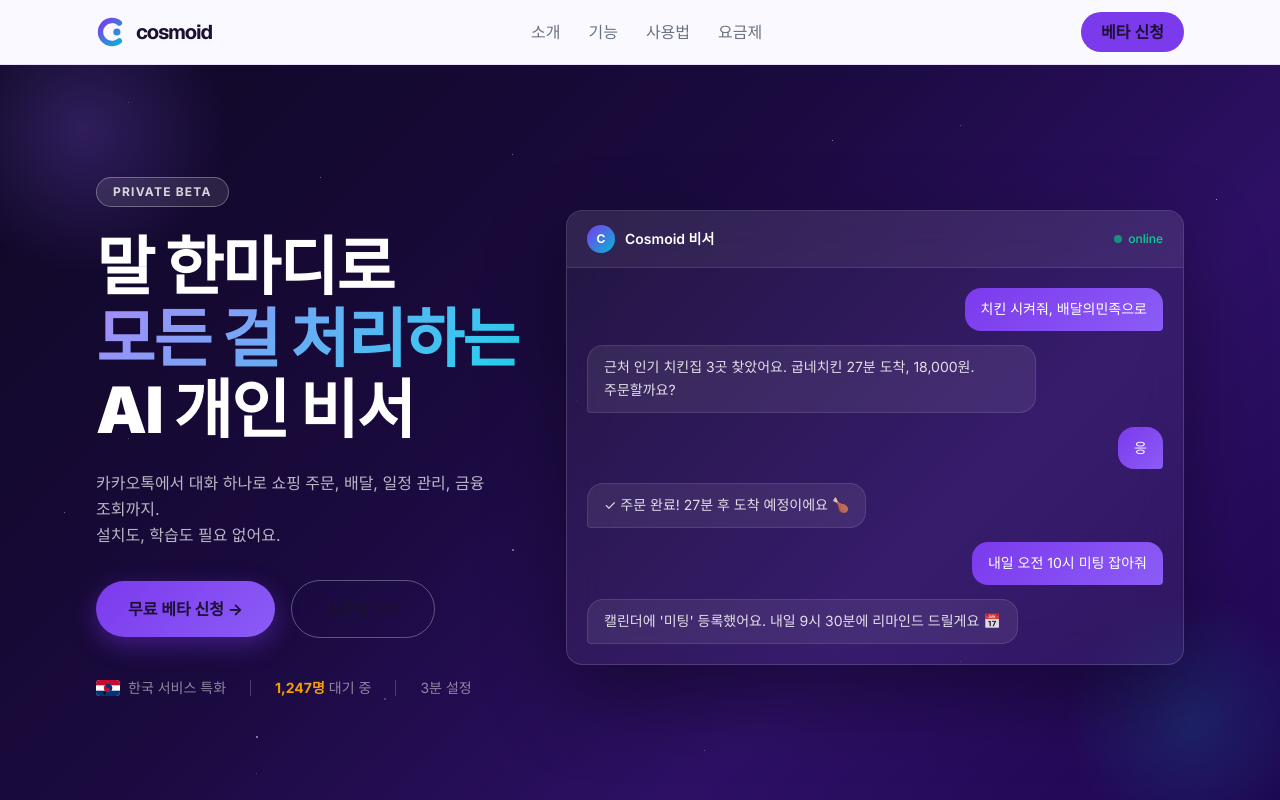
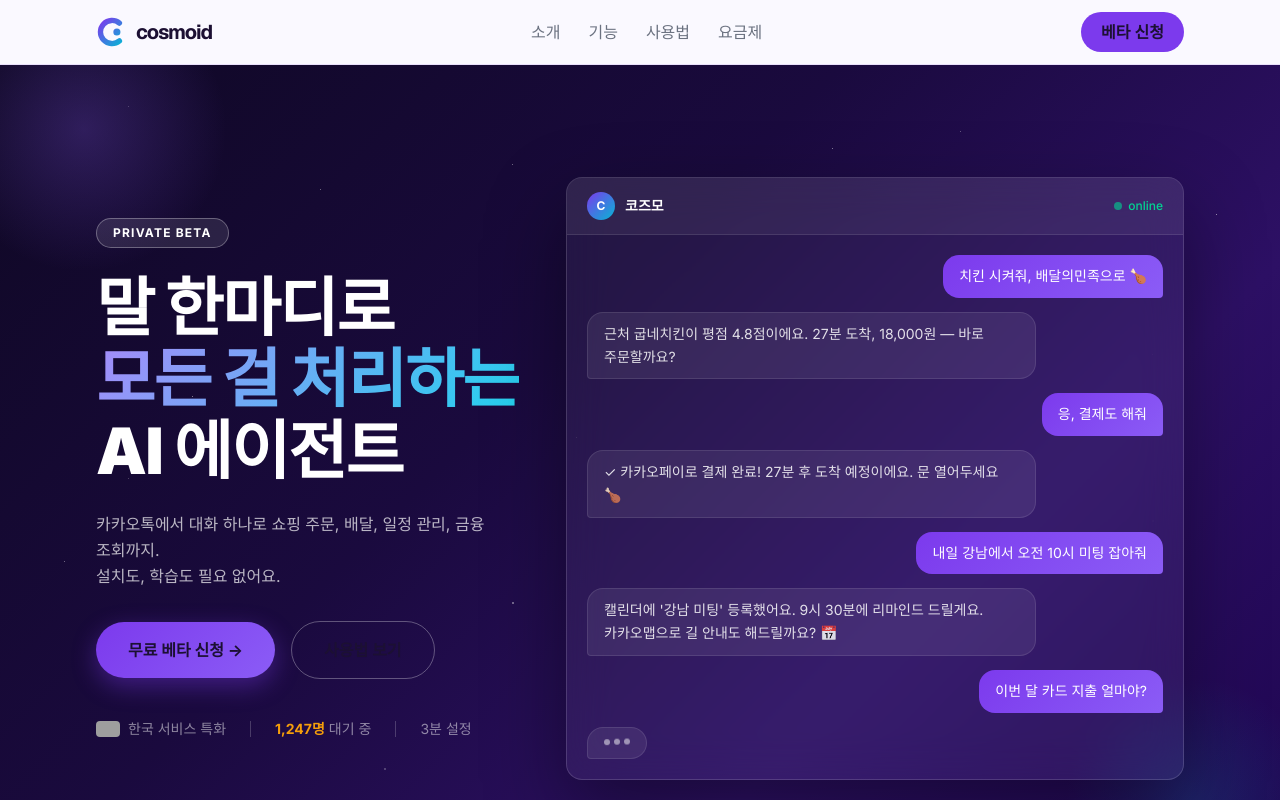
Before and after one commit to seojoonkim/cosmoid, a Next.js app: page / in a window 1280 px wide. Shown: the top 800 px of the page. Built offline with nearby package versions, Linux system fonts and the light colour scheme; grey boxes are pictures that could not be loaded.

Commit message:
fix: 비서→코즈모/에이전트, 메시지 길게, 태극기 공식, 글씨 가시성

```diff
--- a/src/app/layout.tsx
+++ b/src/app/layout.tsx
@@ -5,8 +5,8 @@ import "./globals.css";
 const geist = Geist({ subsets: ["latin"], variable: "--font-geist" });
 
 export const metadata: Metadata = {
-  title: "Cosmoid — 카카오톡 AI 비서",
-  description: "카카오톡으로 대화하면 AI가 주문, 검색, 일정, 금융까지 대신 처리하는 개인 AI 비서",
+  title: "Cosmoid — 카카오톡 AI 에이전트",
+  description: "카카오톡으로 대화하면 AI가 주문, 검색, 일정, 금융까지 대신 처리하는 AI 에이전트",
 };
 
 export default function RootLayout({ children }: { children: React.ReactNode }) {
--- a/src/components/Hero.tsx
+++ b/src/components/Hero.tsx
@@ -3,12 +3,14 @@ import { useState, useEffect } from "react";
 import { motion, AnimatePresence } from "framer-motion";
 
 const messages = [
-  { id: 1, from: "user", text: "치킨 시켜줘, 배달의민족으로" },
-  { id: 2, from: "ai", text: "근처 인기 치킨집 3곳 찾았어요. 굽네치킨 27분 도착, 18,000원. 주문할까요?" },
-  { id: 3, from: "user", text: "응" },
-  { id: 4, from: "ai", text: "✓ 주문 완료! 27분 후 도착 예정이에요 🍗" },
-  { id: 5, from: "user", text: "내일 오전 10시 미팅 잡아줘" },
-  { id: 6, from: "ai", text: "캘린더에 '미팅' 등록했어요. 내일 9시 30분에 리마인드 드릴게요 📅" },
+  { id: 1, from: "user", text: "치킨 시켜줘, 배달의민족으로 🍗" },
+  { id: 2, from: "ai", text: "근처 굽네치킨이 평점 4.8점이에요. 27분 도착, 18,000원 — 바로 주문할까요?" },
+  { id: 3, from: "user", text: "응, 결제도 해줘" },
+  { id: 4, from: "ai", text: "✓ 카카오페이로 결제 완료! 27분 후 도착 예정이에요. 문 열어두세요 🍗" },
+  { id: 5, from: "user", text: "내일 강남에서 오전 10시 미팅 잡아줘" },
+  { id: 6, from: "ai", text: "캘린더에 '강남 미팅' 등록했어요. 9시 30분에 리마인드 드릴게요. 카카오맵으로 길 안내도 해드릴까요? 📅" },
+  { id: 7, from: "user", text: "이번 달 카드 지출 얼마야?" },
+  { id: 8, from: "ai", text: "3월 지출 총 847,200원이에요. 식비 42%, 쇼핑 28%, 교통 15% 순이에요 💳" },
 ];
 
 export default function Hero() {
@@ -52,7 +54,7 @@ export default function Hero() {
 
           {/* 왼쪽 텍스트 */}
           <div className="md:col-span-5">
-            <span className="inline-block rounded-full border border-white/30 bg-white/10 px-4 py-1.5 text-xs font-bold uppercase tracking-widest text-white/80">
+            <span className="inline-block rounded-full border border-white/30 bg-white/10 px-4 py-1.5 text-xs font-bold uppercase tracking-widest text-white">
               Private Beta
             </span>
             <h1 className="mt-6 font-black leading-[1.12] tracking-tight text-white"
@@ -61,7 +63,7 @@ export default function Hero() {
               <span style={{background:"linear-gradient(135deg,#a78bfa,#22d3ee)",WebkitBackgroundClip:"text",WebkitTextFillColor:"transparent",backgroundClip:"text"}}>
                 모든 걸 처리하는
               </span><br/>
-              AI 개인 비서
+              AI 에이전트
             </h1>
             <p className="mt-6 max-w-lg text-base text-white/70 leading-relaxed">
               카카오톡에서 대화 하나로 쇼핑 주문, 배달, 일정 관리, 금융 조회까지.<br/>설치도, 학습도 필요 없어요.
@@ -79,7 +81,7 @@ export default function Hero() {
             </div>
             <div className="mt-10 flex items-center gap-6 text-sm text-white/50">
               <div className="flex items-center gap-2">
-                <img src="/flags/kr.svg" alt="한국" className="h-4 w-6 rounded-sm object-cover" />
+                <img src="https://flagcdn.com/w40/kr.png" alt="한국" className="h-4 w-6 rounded-sm object-cover" />
                 <span>한국 서비스 특화</span>
               </div>
               <div className="w-px h-4 bg-white/20" />
@@ -104,14 +106,14 @@ export default function Hero() {
                     style={{background:"linear-gradient(135deg,#7c3aed,#06b6d4)"}}>
                     <span className="text-white text-xs font-bold">C</span>
                   </div>
-                  <p className="text-sm font-semibold text-white">Cosmoid 비서</p>
+                  <p className="text-sm font-semibold text-white">코즈모</p>
                 </div>
                 <span className="flex items-center gap-1.5 text-xs text-emerald-400 font-medium">
                   <span className="h-2 w-2 rounded-full bg-emerald-400 animate-pulse" />online
                 </span>
               </div>
               {/* 메시지 */}
-              <div className="px-5 py-5 space-y-3.5 min-h-[280px] md:min-h-[320px]">
+              <div className="px-5 py-5 space-y-3.5 min-h-[340px] md:min-h-[400px]">
                 <AnimatePresence>
                   {messages.slice(0, visible).map((msg) => (
                     <motion.div key={msg.id}
--- a/src/components/WhyCosmoid.tsx
+++ b/src/components/WhyCosmoid.tsx
@@ -29,7 +29,7 @@ export default function WhyCosmoid() {
           {/* 기존 방식 */}
           <div className="card overflow-hidden flex flex-col">
             <div className="p-6 md:p-8">
-              <p className="text-lg font-extrabold text-[var(--text)] mb-1">기존 방식</p><p className="text-sm text-[var(--muted)] mb-5">지금까지 AI 비서를 못 쓴 이유</p>
+              <p className="text-lg font-extrabold text-[var(--text)] mb-1">기존 방식</p><p className="text-sm text-[var(--muted)] mb-5">지금까지 AI 에이전트를 못 쓴 이유</p>
               <ul className="mt-5 space-y-3 text-base leading-relaxed text-[var(--muted)]">
                 <li className="flex items-start gap-2">
                   <span className="mt-2 h-1.5 w-1.5 rounded-full bg-red-400 shrink-0" />
```
